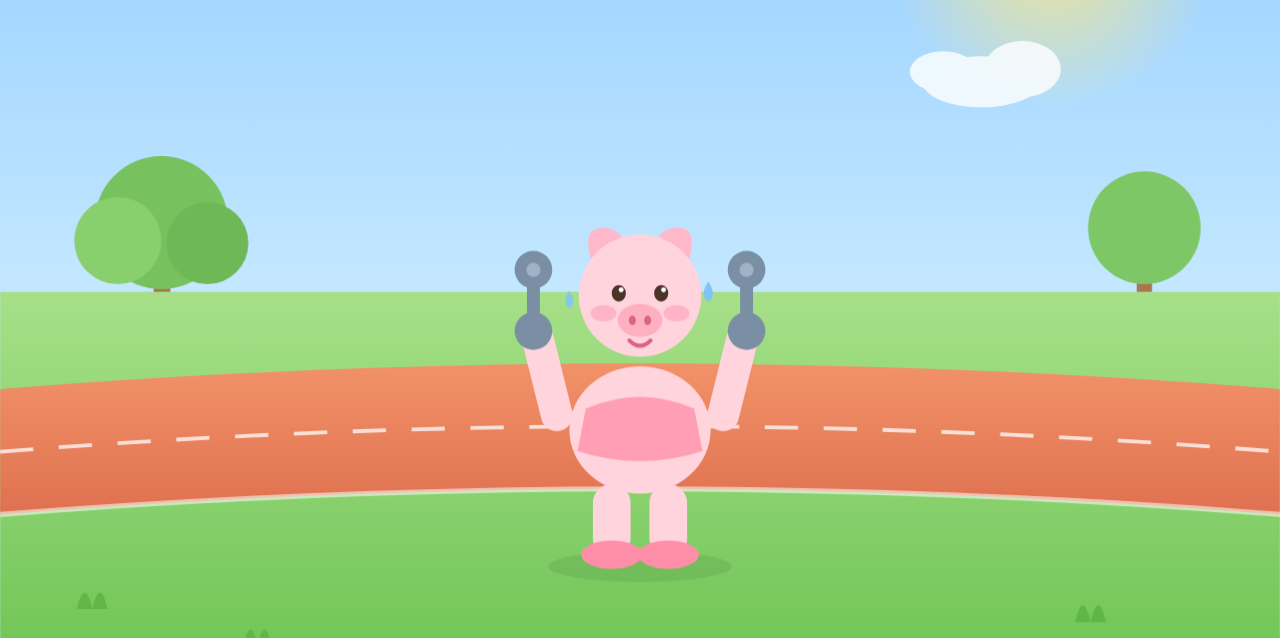
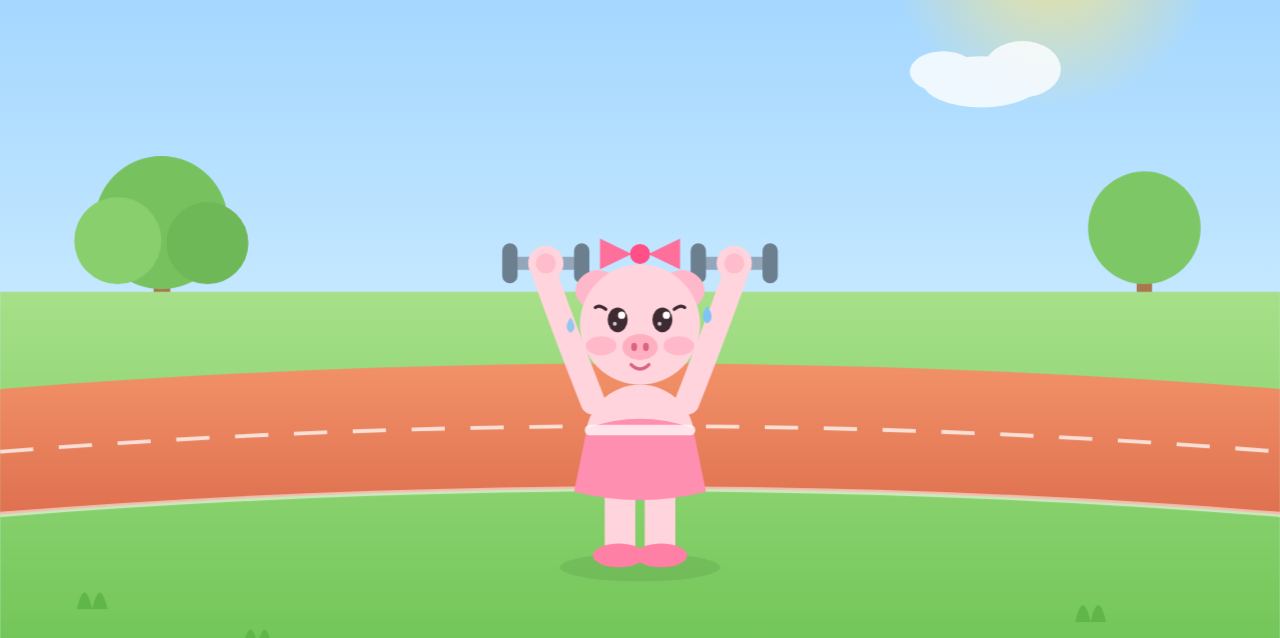
Before and after one commit to NebulaPrime/NebulaPrime.github.io, a plain HTML site: page index.html in a window 1280 px wide. Shown: the part 162-800 px from the top of the page. Drawn offline with Linux system fonts and the light colour scheme.

Commit message:
girly pig holding dumbbells

```diff
--- a/index.html
+++ b/index.html
@@ -33,18 +33,10 @@
     z-index:2;
   }
 
-  /* 小猪做动作：整体轻微起伏 */
-  .pig{animation:lift 1.6s ease-in-out infinite}
+  .pig{animation:lift 1.7s ease-in-out infinite}
   @keyframes lift{
     0%,100%{transform:translateY(0)}
-    50%{transform:translateY(-6px)}
-  }
-  /* 汗珠 */
-  .sweat{animation:sweat 2.4s ease-in-out infinite}
-  @keyframes sweat{
-    0%,60%{opacity:0;transform:translateY(-4px)}
-    75%{opacity:1}
-    100%{opacity:0;transform:translateY(16px)}
+    50%{transform:translateY(-7px)}
   }
   .cloud{animation:drift 26s linear infinite}
   @keyframes drift{
@@ -125,68 +117,95 @@
     <path d="M930 682 q6 -22 11 0 q6 -22 11 0z"/>
   </g>
 
-  <!-- 小猪：拟人，双手举哑铃 -->
+  <!-- 小猪：女生、双手横握哑铃 -->
   <g transform="translate(500 600) scale(0.92)">
   <g class="pig">
-    <ellipse cx="0" cy="8" rx="78" ry="13" fill="#4a7a3a" opacity=".18"/>
+    <ellipse cx="0" cy="8" rx="68" ry="12" fill="#4a7a3a" opacity=".18"/>
 
     <!-- 腿 -->
-    <rect x="-40" y="-62" width="32" height="62" rx="16" fill="#ffd4dd"/>
-    <rect x="8" y="-62" width="32" height="62" rx="16" fill="#ffd4dd"/>
-    <!-- 鞋 -->
-    <ellipse cx="-24" cy="-2" rx="26" ry="12" fill="#ff8fa8"/>
-    <ellipse cx="24" cy="-2" rx="26" ry="12" fill="#ff8fa8"/>
+    <path d="M-17 -56 L-17 -6" stroke="#ffd4dd" stroke-width="26" stroke-linecap="round"/>
+    <path d="M17 -56 L17 -6" stroke="#ffd4dd" stroke-width="26" stroke-linecap="round"/>
+    <!-- 小鞋 -->
+    <ellipse cx="-18" cy="-2" rx="22" ry="10" fill="#ff7fa5"/>
+    <ellipse cx="18" cy="-2" rx="22" ry="10" fill="#ff7fa5"/>
 
     <!-- 身体 -->
-    <ellipse cx="0" cy="-108" rx="60" ry="54" fill="#ffd4dd"/>
-    <!-- 背心 -->
-    <path d="M-46 -126 q46 -20 92 0 l7 36 q-53 17 -106 0 z" fill="#ff9eb5"/>
+    <ellipse cx="0" cy="-102" rx="46" ry="45" fill="#ffd4dd"/>
+    <!-- 小裙子 -->
+    <path d="M-45 -110 q45 -16 90 0 l11 54 q-56 14 -112 0 z" fill="#ff8fb0"/>
+    <rect x="-47" y="-113" width="94" height="9" rx="4.5" fill="#ffffff" opacity=".75"/>
 
-    <!-- 手臂（向上举起） -->
-    <rect x="-92" y="-198" width="27" height="92" rx="13.5" fill="#ffd4dd"
-          transform="rotate(-14 -78.5 -152)"/>
-    <rect x="65" y="-198" width="27" height="92" rx="13.5" fill="#ffd4dd"
-          transform="rotate(14 78.5 -152)"/>
+    <!-- 手臂：向两侧斜上举 -->
+    <path d="M-40 -132 Q -62 -188 -80 -238" stroke="#ffd4dd" stroke-width="21"
+          stroke-linecap="round" fill="none"/>
+    <path d="M40 -132 Q 62 -188 80 -238" stroke="#ffd4dd" stroke-width="21"
+          stroke-linecap="round" fill="none"/>
 
-    <!-- 哑铃 -->
-    <g fill="#7a8fa3">
-      <rect x="-96" y="-238" width="11" height="40" rx="5.5"/>
-      <circle cx="-90.5" cy="-244" r="16"/>
-      <circle cx="-90.5" cy="-192" r="16"/>
-      <rect x="85" y="-238" width="11" height="40" rx="5.5"/>
-      <circle cx="90.5" cy="-244" r="16"/>
-      <circle cx="90.5" cy="-192" r="16"/>
+    <!-- 左哑铃：横杆，手握中间 -->
+    <g transform="translate(-80 -250)">
+      <rect x="-30" y="-5.5" width="60" height="11" rx="5.5" fill="#93a7bb"/>
+      <rect x="-37" y="-17" width="13" height="34" rx="6.5" fill="#6b7f8f"/>
+      <rect x="24" y="-17" width="13" height="34" rx="6.5" fill="#6b7f8f"/>
+      <circle cx="0" cy="0" r="15" fill="#ffd4dd"/>
+      <circle cx="0" cy="0" r="8.5" fill="#ffbccb"/>
     </g>
-    <g fill="#9fb3c6">
-      <circle cx="-90.5" cy="-244" r="6"/>
-      <circle cx="90.5" cy="-244" r="6"/>
+    <!-- 右哑铃 -->
+    <g transform="translate(80 -250)">
+      <rect x="-30" y="-5.5" width="60" height="11" rx="5.5" fill="#93a7bb"/>
+      <rect x="-37" y="-17" width="13" height="34" rx="6.5" fill="#6b7f8f"/>
+      <rect x="24" y="-17" width="13" height="34" rx="6.5" fill="#6b7f8f"/>
+      <circle cx="0" cy="0" r="15" fill="#ffd4dd"/>
+      <circle cx="0" cy="0" r="8.5" fill="#ffbccb"/>
     </g>
 
     <!-- 头 -->
-    <g transform="translate(0 -222)">
+    <g transform="translate(0 -198)">
+      <!-- 蝴蝶结 -->
+      <g transform="translate(0 -60)">
+        <path d="M-7 0 l-27 -13 v26 z" fill="#ff6f9c"/>
+        <path d="M7 0 l27 -13 v26 z" fill="#ff6f9c"/>
+        <circle cx="0" cy="0" r="8.5" fill="#ff4f86"/>
+      </g>
+
       <!-- 耳朵 -->
-      <path d="M-42 -32 q-8 -30 16 -25 q15 4 15 25 z" fill="#ffb8c9"/>
-      <path d="M42 -32 q8 -30 -16 -25 q-15 4 -15 25 z" fill="#ffb8c9"/>
+      <ellipse cx="-37" cy="-30" rx="18" ry="16" fill="#ffb8c9" transform="rotate(-20 -37 -30)"/>
+      <ellipse cx="37" cy="-30" rx="18" ry="16" fill="#ffb8c9" transform="rotate(20 37 -30)"/>
+
       <!-- 脸 -->
-      <circle cx="0" cy="0" r="52" fill="#ffd4dd"/>
+      <circle cx="0" cy="0" r="51" fill="#ffd4dd"/>
+
       <!-- 腮红 -->
-      <ellipse cx="-31" cy="15" rx="11" ry="7" fill="#ff9eb5" opacity=".6"/>
-      <ellipse cx="31" cy="15" rx="11" ry="7" fill="#ff9eb5" opacity=".6"/>
-      <!-- 眼睛（专注） -->
-      <ellipse cx="-18" cy="-2" rx="6" ry="7" fill="#4a3426"/>
-      <ellipse cx="18" cy="-2" rx="6" ry="7" fill="#4a3426"/>
-      <circle cx="-16" cy="-5" r="2.1" fill="#fff"/>
-      <circle cx="20" cy="-5" r="2.1" fill="#fff"/>
-      <!-- 鼻子 -->
-      <ellipse cx="0" cy="21" rx="19" ry="14" fill="#ffb0c0"/>
-      <ellipse cx="-6.5" cy="21" rx="3" ry="4" fill="#d9657f"/>
-      <ellipse cx="6.5" cy="21" rx="3" ry="4" fill="#d9657f"/>
-      <!-- 用力的小嘴 -->
-      <path d="M-9 38 q9 9 18 0" stroke="#d9657f" stroke-width="3.4"
+      <ellipse cx="-33" cy="18" rx="13" ry="8" fill="#ff9eb5" opacity=".5"/>
+      <ellipse cx="33" cy="18" rx="13" ry="8" fill="#ff9eb5" opacity=".5"/>
+
+      <!-- 眼睛（大眼 + 高光 + 睫毛） -->
+      <g>
+        <ellipse cx="-19" cy="-4" rx="8.5" ry="10.5" fill="#3e2a33"/>
+        <circle cx="-15.6" cy="-8" r="3.1" fill="#fff"/>
+        <circle cx="-21.4" cy="-0.6" r="1.7" fill="#fff" opacity=".75"/>
+        <path d="M-29 -13 q-5.5 -4.5 -9 -1.5" stroke="#3e2a33" stroke-width="2.6"
+              fill="none" stroke-linecap="round"/>
+      </g>
+      <g>
+        <ellipse cx="19" cy="-4" rx="8.5" ry="10.5" fill="#3e2a33"/>
+        <circle cx="22.4" cy="-8" r="3.1" fill="#fff"/>
+        <circle cx="16.6" cy="-0.6" r="1.7" fill="#fff" opacity=".75"/>
+        <path d="M29 -13 q5.5 -4.5 9 -1.5" stroke="#3e2a33" stroke-width="2.6"
+              fill="none" stroke-linecap="round"/>
+      </g>
+
+      <!-- 鼻子（比之前小一点） -->
+      <ellipse cx="0" cy="19" rx="15" ry="11" fill="#ffb0c0"/>
+      <ellipse cx="-5" cy="19" rx="2.5" ry="3.5" fill="#d9657f"/>
+      <ellipse cx="5" cy="19" rx="2.5" ry="3.5" fill="#d9657f"/>
+
+      <!-- 小嘴 -->
+      <path d="M-7.5 34 q7.5 7.5 15 0" stroke="#d9657f" stroke-width="2.9"
             fill="none" stroke-linecap="round"/>
+
       <!-- 汗珠 -->
-      <path d="M58 -12 q-8 12 0 17 q8 -5 0 -17z" fill="#7fc4f5"/>
-      <path d="M-60 -4 q-7 10 0 15 q7 -4 0 -15z" fill="#7fc4f5" opacity=".85"/>
+      <path d="M57 -16 q-7.5 11 0 15 q7.5 -4 0 -15z" fill="#7fc4f5"/>
+      <path d="M-59 -6 q-6.5 9 0 13 q6.5 -4 0 -13z" fill="#7fc4f5" opacity=".85"/>
     </g>
   </g>
   </g>
```
